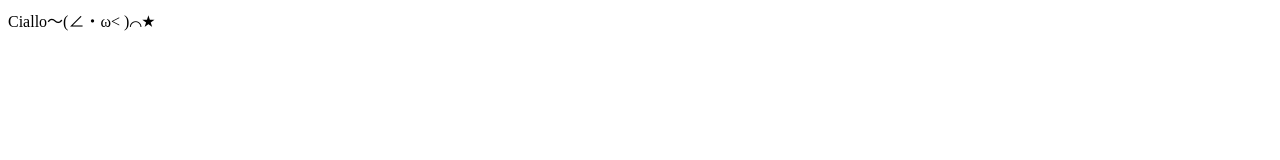
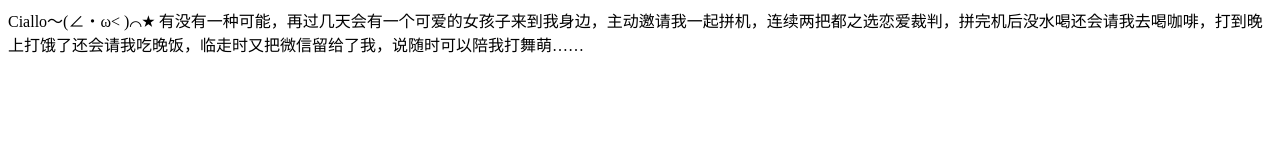
Before and after one commit to Khayau/khayau.github.io, a plain HTML site: page index.html in a window 1280 px wide. Drawn offline with Linux system fonts and the light colour scheme.

Commit message:
更新 index.html

```diff
--- a/index.html
+++ b/index.html
@@ -1 +1,3 @@
-<p>Ciallo～(∠・ω< )⌒★</p>
+<p>Ciallo～(∠・ω< )⌒★
+有没有一种可能，再过几天会有一个可爱的女孩子来到我身边，主动邀请我一起拼机，连续两把都之选恋爱裁判，拼完机后没水喝还会请我去喝咖啡，打到晚上打饿了还会请我吃晚饭，临走时又把微信留给了我，说随时可以陪我打舞萌……
+</p>
```
